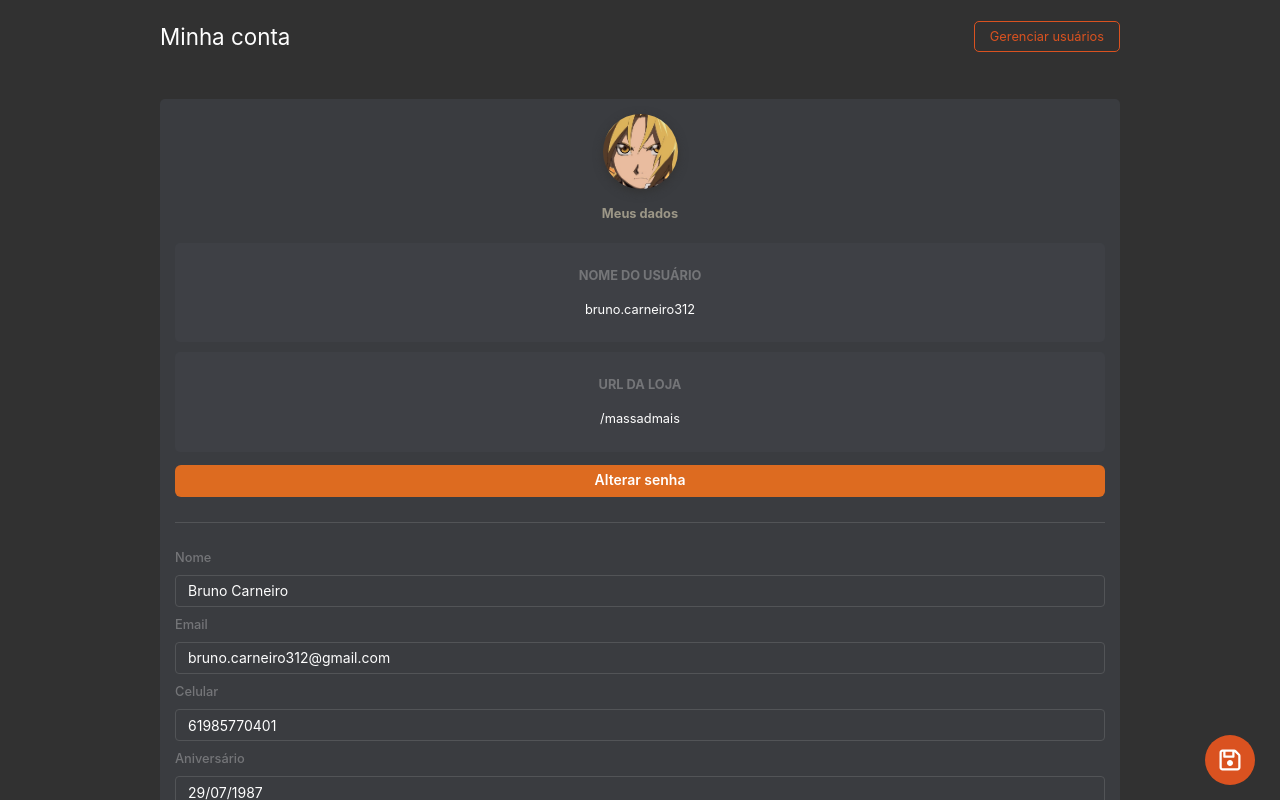
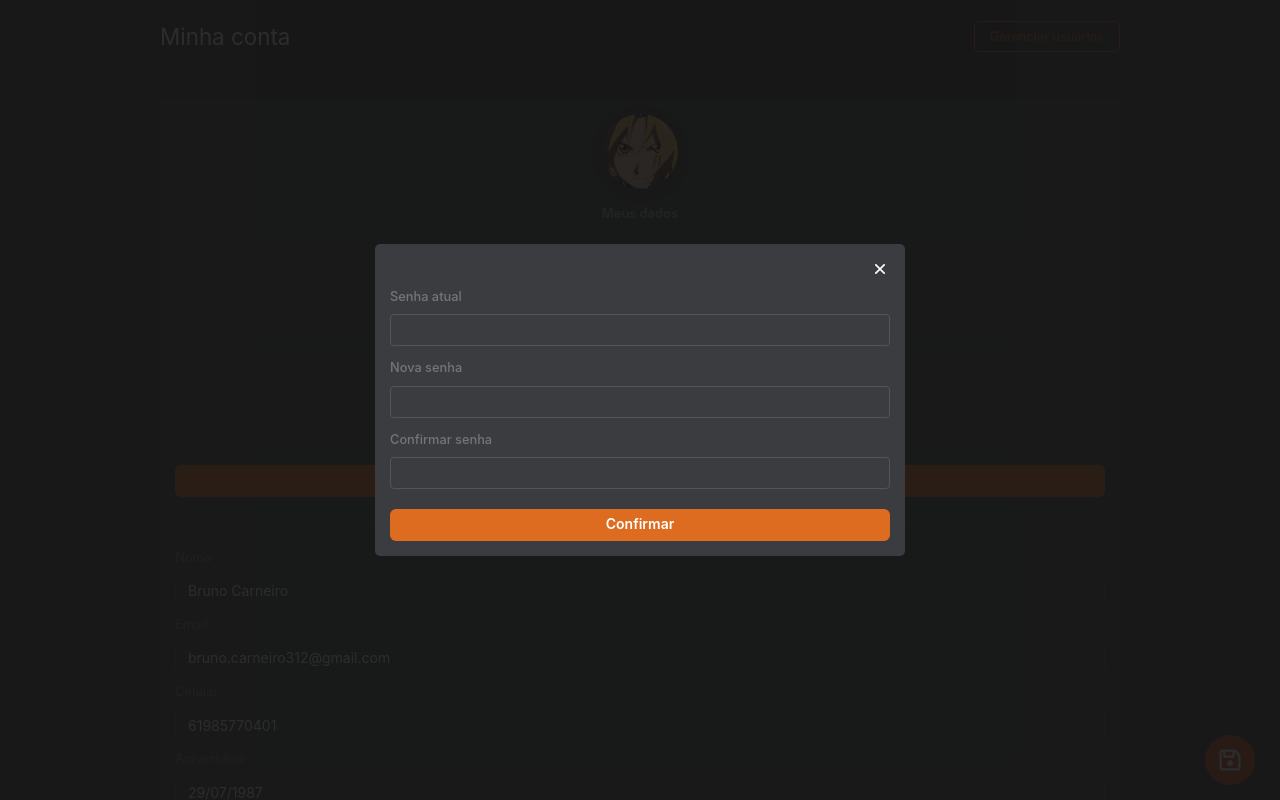
Before and after one commit to codethebasics/foodsfa, a Next.js app: page /admin/estabelecimento in a window 1280 px wide. Both pictures are taken after a click on the button "Alterar senha". Built offline with nearby package versions, Linux system fonts and the light colour scheme.

Commit message:
alterar senha

```diff
--- a/pages/admin/estabelecimento/index.jsx
+++ b/pages/admin/estabelecimento/index.jsx
@@ -17,6 +17,10 @@ export default function Gerenciador() {
   const [message, setMessage] = useState('')
   const [messageType, setMessageType] = useState('')
   const [user, setUser] = useState(null)
+  const [senhaAtual, setSenhaAtual] = useState('')
+  const [novaSenha, setNovaSenha] = useState('')
+  const [confirmarNovaSenha, setConfirmarNovaSenha] = useState('')
+  const [showAlterarSenha, setShowAlterarSenha] = useState(false)
 
   useEffect(() => {
     setUser({
@@ -79,8 +83,115 @@ export default function Gerenciador() {
     )
   }
 
+  /**
+   * -----------------------
+   * Altera senha do usuário
+   * -----------------------
+   */
+  const alterarSenha = () => {
+    setShowAlterarSenha(false)
+    setMessage('Senha alterada com sucesso')
+    setMessageType('success')
+    setSenhaAtual('')
+    setNovaSenha('')
+    setConfirmarNovaSenha('')
+  }
+
+  const renderAlterarSenha = () => {
+    return (
+      showAlterarSenha && (
+        <Flex
+          position={'fixed'}
+          top={'0'}
+          left={0}
+          backgroundColor={'rgba(22, 22, 22, 0.9)'}
+          width={'100%'}
+          height={'100%'}
+          zIndex={9}
+        >
+          <Flex margin={'auto'}>
+            <Card>
+              <Flex width={'80vw'} maxWidth={'500px'} direction={'column'}>
+                <Flex mb={2} alignSelf={'flex-end'}>
+                  <Image
+                    src={'/img/white-times.svg'}
+                    height={5}
+                    cursor={'pointer'}
+                    onClick={() => setShowAlterarSenha(false)}
+                  />
+                </Flex>
+                <FormControl mb={3}>
+                  <FormLabel color={'#747578'} fontSize={'0.8rem'}>
+                    Senha atual
+                  </FormLabel>
+                  <Input
+                    size={'sm'}
+                    type="password"
+                    borderRadius={'4px'}
+                    borderColor={'#525457 !important'}
+                    focusBorderColor={'#da5220'}
+                    name={'senhaAtual'}
+                    value={senhaAtual || ''}
+                    onChange={event => setSenhaAtual(event.target.value)}
+                  />
+                </FormControl>
+                <FormControl mb={3}>
+                  <FormLabel color={'#747578'} fontSize={'0.8rem'}>
+                    Nova senha
+                  </FormLabel>
+                  <Input
+                    size={'sm'}
+                    type="password"
+                    borderRadius={'4px'}
+                    borderColor={'#525457 !important'}
+                    focusBorderColor={'#da5220'}
+                    name={'novaSenha'}
+                    value={novaSenha || ''}
+                    onChange={event => setNovaSenha(event.target.value)}
+                  />
+                </FormControl>
+                <FormControl mb={3}>
+                  <FormLabel color={'#747578'} fontSize={'0.8rem'}>
+                    Confirmar senha
+                  </FormLabel>
+                  <Input
+                    size={'sm'}
+                    type="password"
+                    borderRadius={'4px'}
+                    borderColor={'#525457 !important'}
+                    focusBorderColor={'#da5220'}
+                    name={'confirmarNovaSenha'}
+                    value={confirmarNovaSenha || ''}
+                    onChange={event =>
+                      setConfirmarNovaSenha(event.target.value)
+                    }
+                  />
+                </FormControl>
+                <Button
+                  colorScheme={'orange'}
+                  size={'sm'}
+                  mt={2}
+                  width={'100%'}
+                  disabled={
+                    !senhaAtual.length ||
+                    !novaSenha.length ||
+                    novaSenha != confirmarNovaSenha
+                  }
+                  onClick={alterarSenha}
+                >
+                  Confirmar
+                </Button>
+              </Flex>
+            </Card>
+          </Flex>
+        </Flex>
+      )
+    )
+  }
+
   return (
     <div className={styles.wrapper}>
+      {renderAlterarSenha()}
       <Box p={5}>
         {renderMessage()}
         <header className={styles.header}>
@@ -142,7 +253,13 @@ export default function Gerenciador() {
                 </Flex>
               </Card>
             </Flex>
-            <Button colorScheme={'orange'} size={'sm'} mt={2} width={'100%'}>
+            <Button
+              colorScheme={'orange'}
+              size={'sm'}
+              mt={2}
+              width={'100%'}
+              onClick={() => setShowAlterarSenha(true)}
+            >
               Alterar senha
             </Button>
             <div className={styles.divider} />
```
